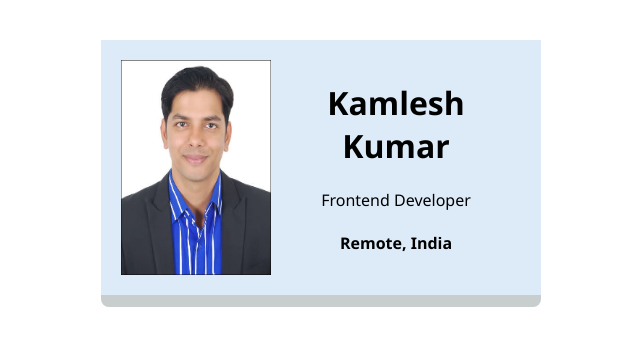
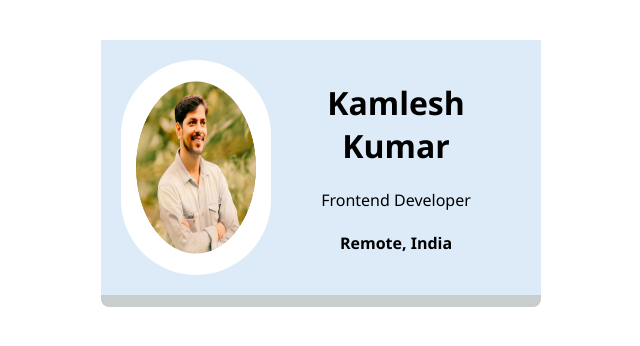
Before and after one commit to kamlesh-21/Digital-business-card, a plain HTML site: page index.html in a window 1280 px wide. Shown: the whole page, without its empty margins (319-959 px from the left). Drawn offline with Linux system fonts and the light colour scheme.

Commit message:
updated image links

```diff
--- a/index.html
+++ b/index.html
@@ -9,7 +9,7 @@
 </head>
 <body>
     <div class="card">
-        <img class="image" src="images/kamlesh2.jpg" alt="kamlesh posing while in crossed hands position"/>
+        <img class="image" src="images/kamlesh1.png" alt="kamlesh posing while in crossed hands position"/>
         <div class="details">
             <h1>Kamlesh Kumar</h1>
             <p>Frontend Developer</p>
--- a/style.css
+++ b/style.css
@@ -5,6 +5,7 @@ body{
 
 .image {
     width: 150px;
+    border-radius: 180px;
 }
 
 .card {
```
Also changed, not shown: images/kamlesh2.jpg (deleted).
